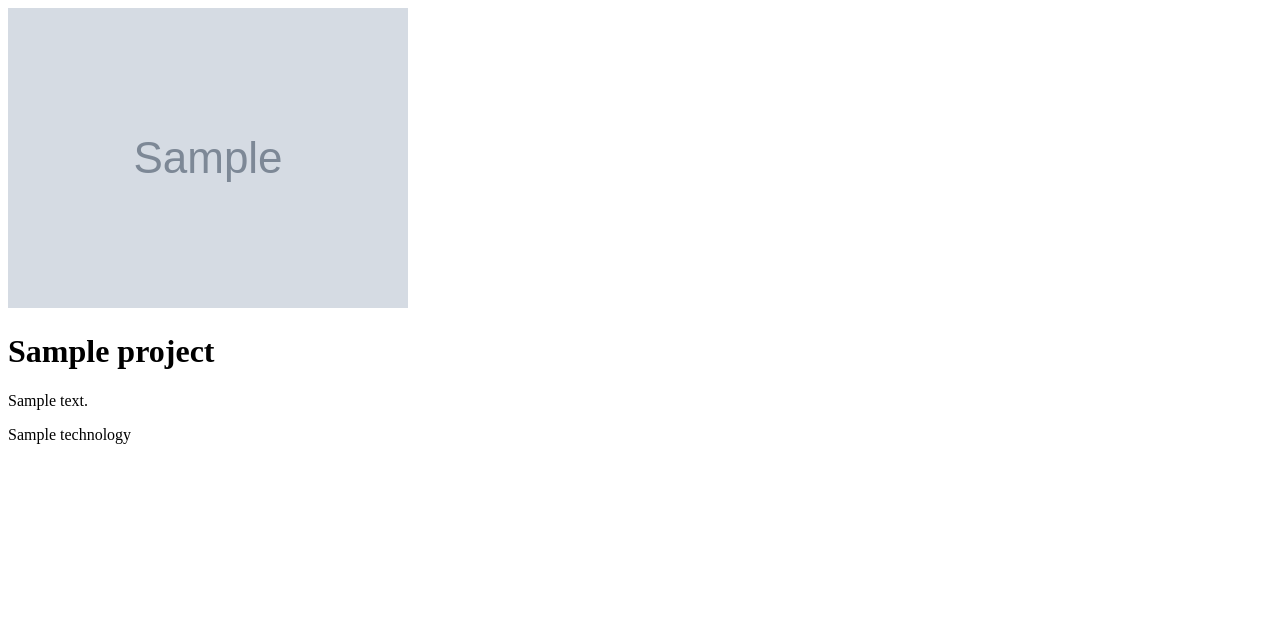
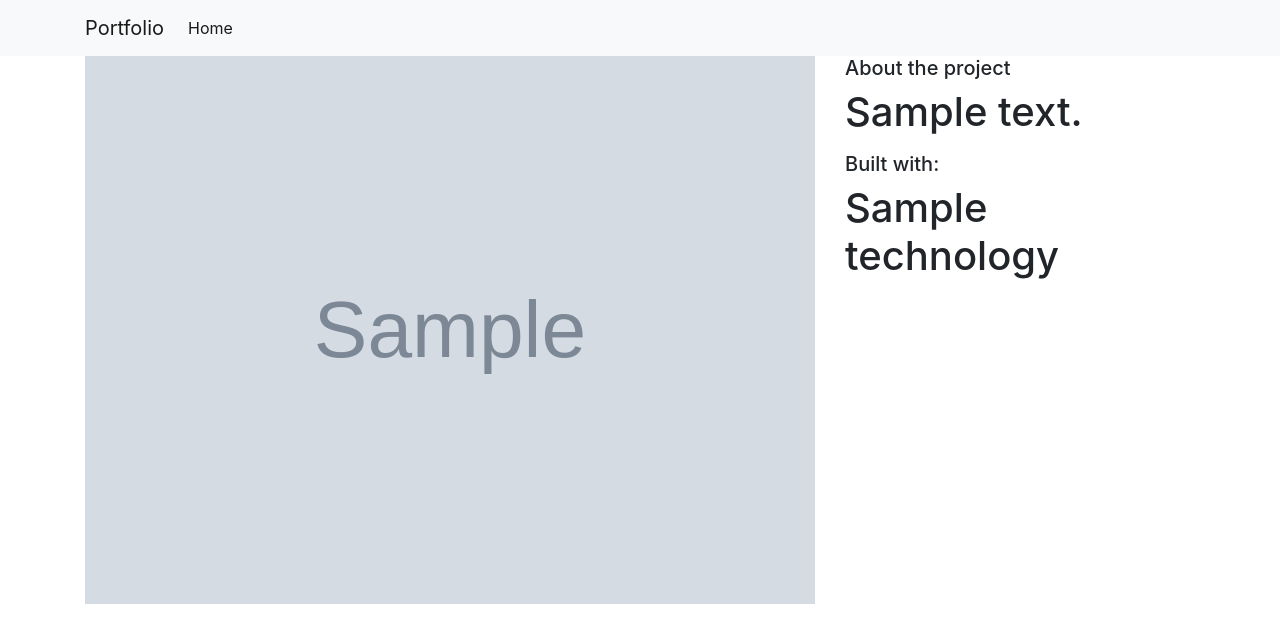
Before and after one commit to sagewall/django-portfolio, a Django app: template projects/templates/projects/detail.html in a window 1280 px wide. Shown: the top 643 px of the page. Run offline with Django 3.2, Linux system fonts and the light colour scheme; the template is opened without the code that fills it: most values are stand-ins (such as "Sample title", 1, 10 or a date in 2020); grey boxes marked "Sample" are stand-in pictures; some libraries are stand-ins or nearby versions.

Commit message:
Use template inheritance

```diff
--- /dev/null
+++ b/projects/templates/projects/base.html
@@ -0,0 +1,49 @@
+<!DOCTYPE html>
+<html lang="en">
+  <head>
+    <meta charset="UTF-8" />
+    <meta name="viewport" content="width=device-width, initial-scale=1.0" />
+    <meta http-equiv="X-UA-Compatible" content="ie=edge" />
+    <title>Portfolio</title>
+    <link
+      rel="stylesheet"
+      href="https://stackpath.bootstrapcdn.com/bootstrap/4.4.1/css/bootstrap.min.css"
+      integrity="sha384-Vkoo8x4CGsO3+Hhxv8T/Q5PaXtkKtu6ug5TOeNV6gBiFeWPGFN9MuhOf23Q9Ifjh"
+      crossorigin="anonymous"
+    />
+  </head>
+  <body>
+    <nav class="navbar navbar-expand-lg navbar-light bg-light">
+      <div class="container">
+        <a class="navbar-brand" href="{% url 'projects:all_projects' %}"
+          >Portfolio</a
+        >
+        <button
+          class="navbar-toggler"
+          type="button"
+          data-toggle="collapse"
+          data-target="#navbarSupportedContent"
+          aria-controls="navbarSupportedContent"
+          aria-expanded="false"
+          aria-label="Toggle navigation"
+        >
+          <span class="navbar-toggler-icon"></span>
+        </button>
+
+        <div class="collapse navbar-collapse" id="navbarSupportedContent">
+          <ul class="navbar-nav mr-auto">
+            <li class="nav-item active">
+              <a class="nav-link" href="{% url 'projects:all_projects' %}"
+                >Home</a
+              >
+            </li>
+          </ul>
+        </div>
+      </div>
+    </nav>
+
+    <div class="container">
+      {% block content %} {% endblock %}
+    </div>
+  </body>
+</html>
--- a/projects/templates/projects/detail.html
+++ b/projects/templates/projects/detail.html
@@ -1,17 +1,19 @@
-{% load static %}
-
-<!DOCTYPE html>
-<html lang="en">
-  <head>
-    <meta charset="UTF-8" />
-    <meta name="viewport" content="width=device-width, initial-scale=1.0" />
-    <meta http-equiv="X-UA-Compatible" content="ie=edge" />
-    <title>Project Detail</title>
-  </head>
-  <body>
-    <img src="{% static project.image %}" alt="{{ project.description }}" />
-    <h1>{{ project.title }}</h1>
-    <p>{{ project.description }}</p>
-    <p>{{ project.technology }}</p>
-  </body>
-</html>
+{% extends 'projects/base.html' %} {% load static %} {% block content %}
+<h1>
+  <div class="row">
+    <div class="col-md-8">
+      <img
+        src="{% static project.image %}"
+        alt="{{ project.description }}"
+        width="100%"
+      />
+    </div>
+    <div class="col-md-4">
+      <h5>About the project</h5>
+      <p>{{ project.description }}</p>
+      <h5>Built with:</h5>
+      <p>{{ project.technology }}</p>
+    </div>
+  </div>
+</h1>
+{% endblock %}
```
Also changed, not shown: projects/templates/projects/all_projects.html (+2 -19 lines), projects/templates/projects/index.html (deleted, +0 -21 lines).
